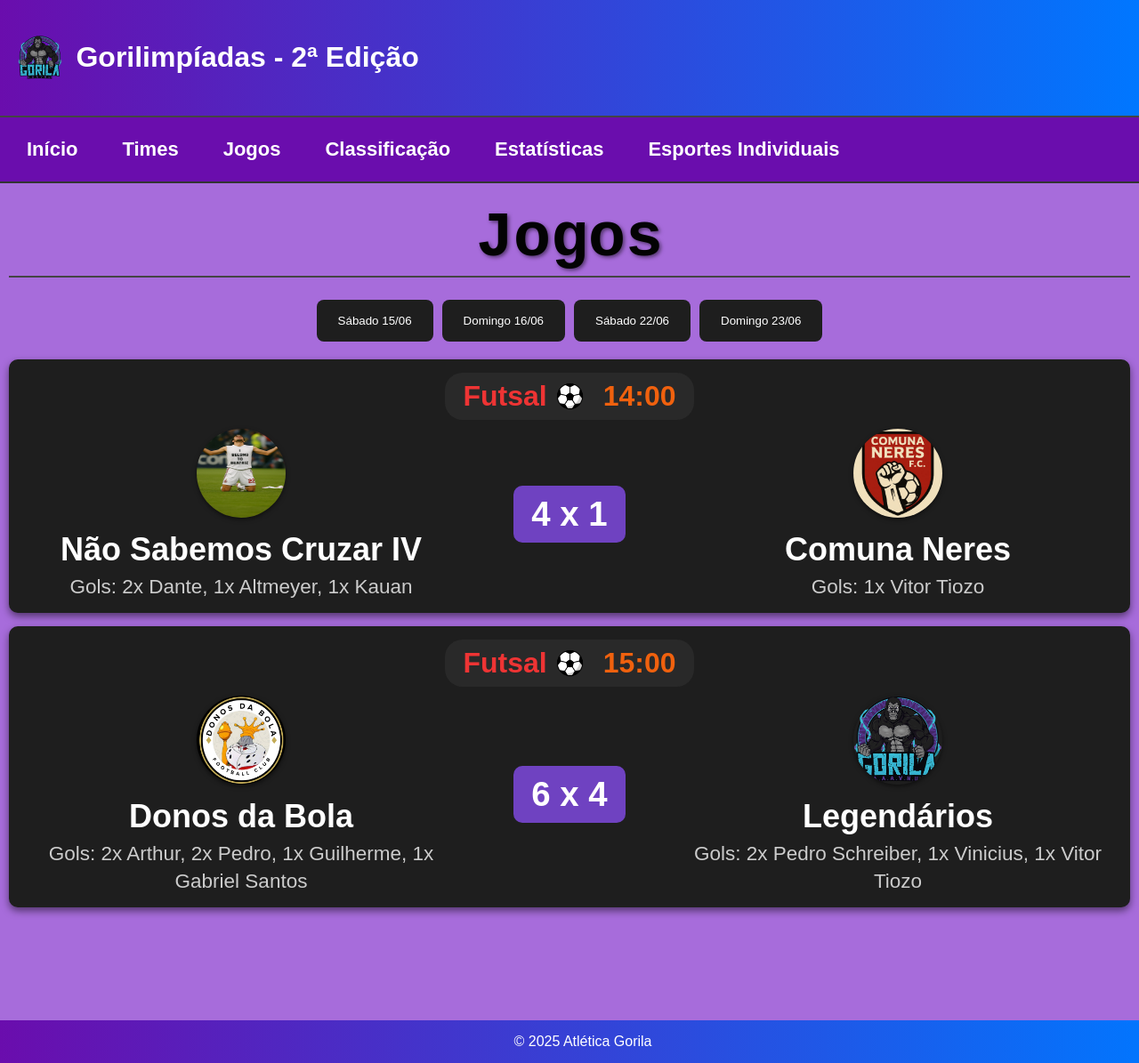
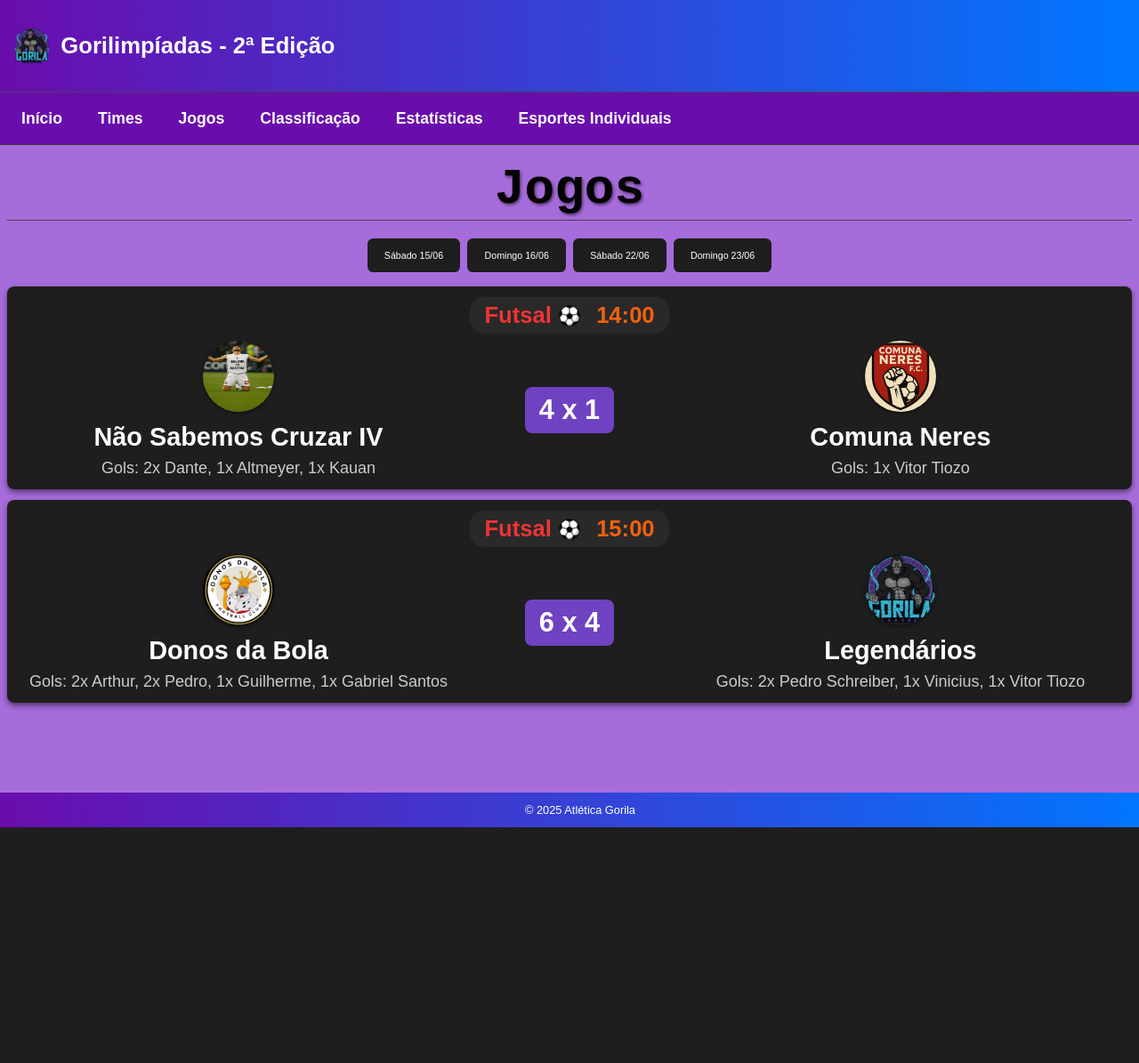
Before and after one commit to arthureich/webgorilimpiadas, a FastAPI app: page /jogos in a window 1280 px wide. Shown: the whole page at 89% size. After the commit the page ends 930 px from the top, so only its background shows below. Run offline with FastAPI, Linux system fonts and the light colour scheme.

Commit message:
Zoom da pagina

```diff
--- a/static/style.css
+++ b/static/style.css
@@ -6,6 +6,7 @@
 }
 
 body {
+    zoom: 0.8;
     font-family: 'Segoe UI', Arial, sans-serif;
     background-color: #a76cdb; /* Roxo claro */
     color: white;
--- a/static/style2.css
+++ b/static/style2.css
@@ -1,4 +1,5 @@
 body {
+    zoom: 0.8;
     background-color: #a76cdb;
     color: white;
     font-family: Arial, sans-serif;
@@ -11,6 +12,7 @@ body {
 }
 
 header {
+
     background: linear-gradient(90deg, #6a0dad, #0077ff);
     color: white;
     display: flex;
--- a/static/style3.css
+++ b/static/style3.css
@@ -6,6 +6,7 @@
 }
 
 body {
+    zoom: 0.8;
     background-color: #b78be4;
     font-family: Arial, sans-serif;
     color: white;
```
